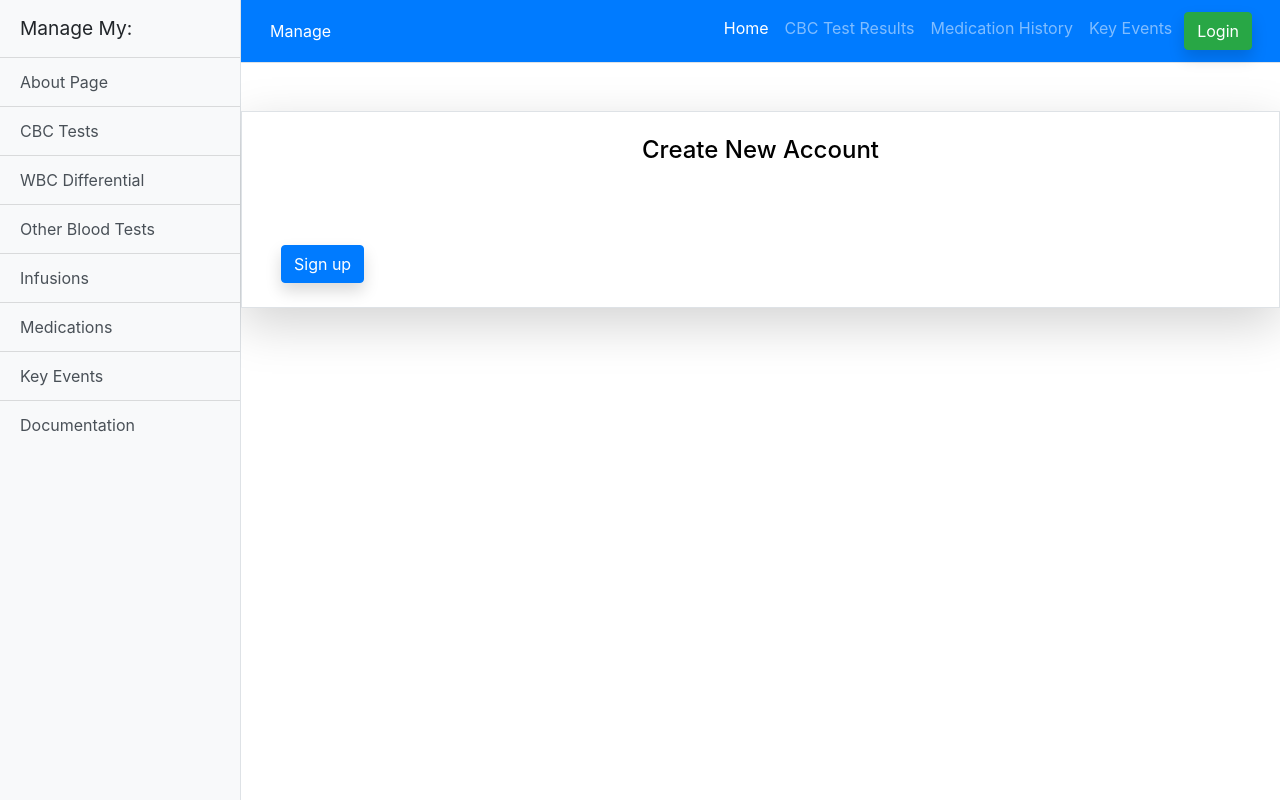
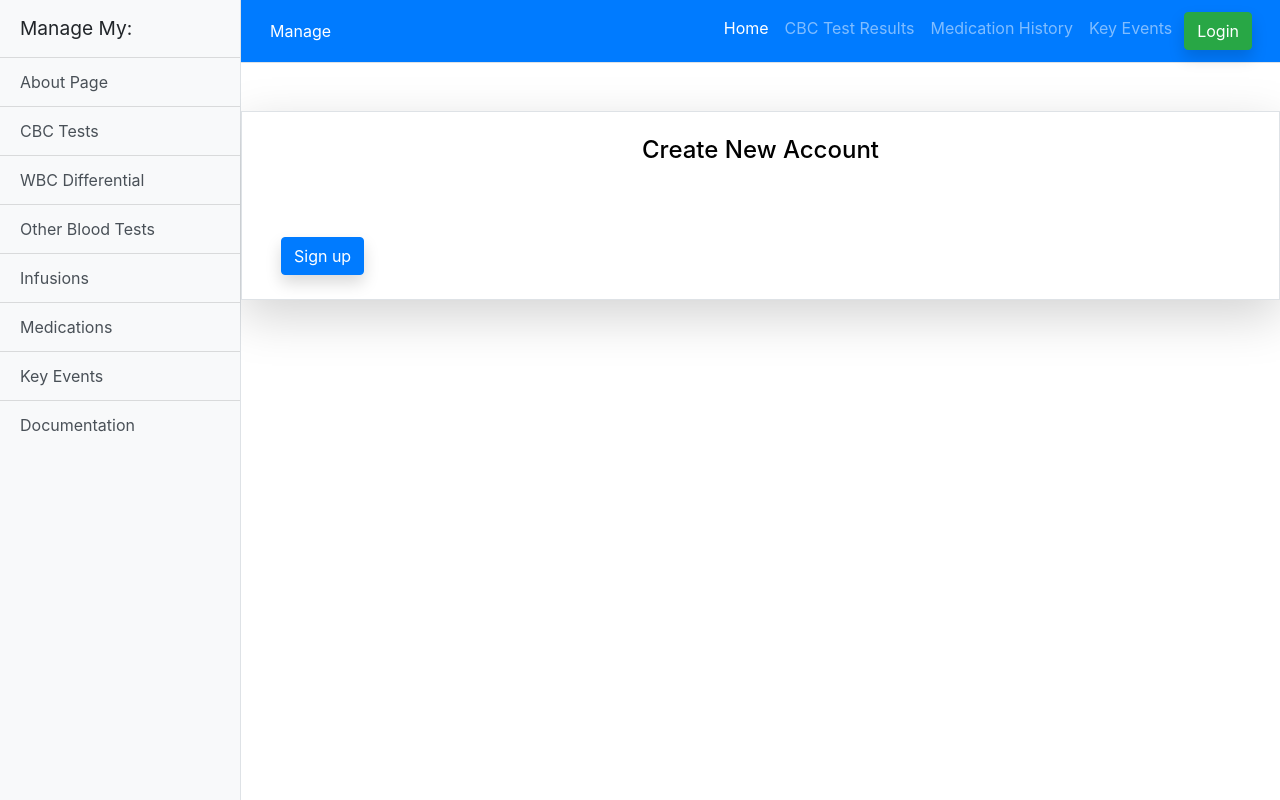
Before and after one commit to gamaly/treatmenttracker, a Django app: template myaadata/templates/registration/signup.html in a window 1280 px wide. Run offline with Django 3.2, Linux system fonts and the light colour scheme; the template is opened without the code that fills it: values that come from a table or form of the project are taken from there, others are empty; some libraries are stand-ins or nearby versions.

Commit message:
create signup page

```diff
--- a/myaadata/templates/registration/signup.html
+++ b/myaadata/templates/registration/signup.html
@@ -8,18 +8,11 @@
  <div class="container border shadow-lg mt-5">
    <br>
   <h4 align="center" style="color:black" class="mb-5">Create New Account</h4>
-{% comment %}     {{form.errors}} {% endcomment %}
-
-<div class="row justify-content-center m-2">
-
-</div>
 <form method="post">
   {% csrf_token %}
   {% bootstrap_form form %}
     <button type="submit" class="btn btn-primary m-4 grow shadow">Sign up</button>
   </form>
-
 </div>
-
 <script>
 {% endblock %}
```
